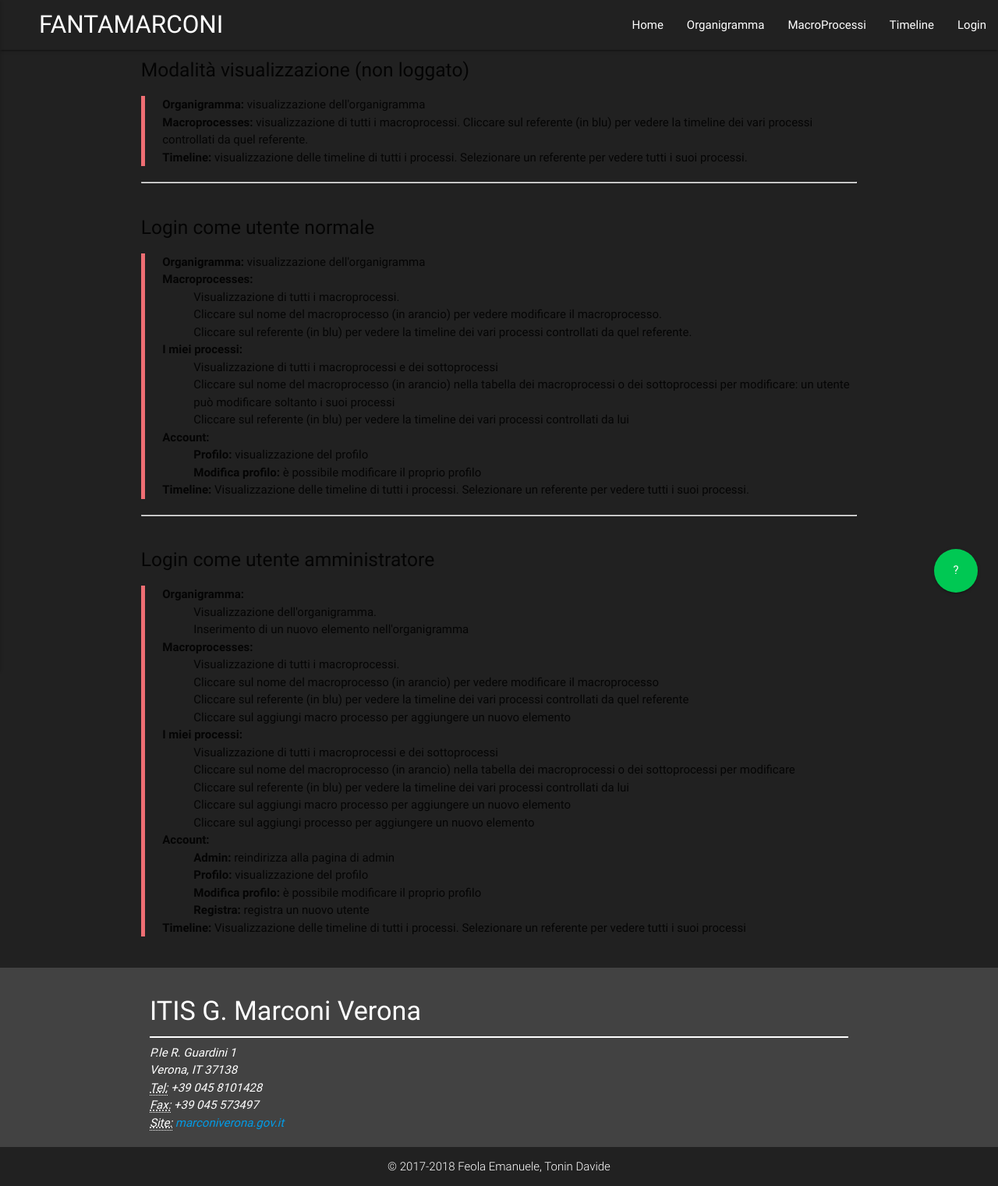
After one commit to DavideTonin99/djfantamarconi, a Django app: page /help/ in a window 1280 px wide. The commit adds this page. Shown: the whole page at 78% size. Run offline with Django 3.2, Linux system fonts and the light colour scheme; some libraries are stand-ins or nearby versions.

Commit message:
Added help page for the user

```diff
--- a/djfantamarconi/settings.py
+++ b/djfantamarconi/settings.py
@@ -23,7 +23,7 @@ PROJECT_ROOT = os.path.dirname(os.path.abspath(__file__))
 SECRET_KEY = 'xxx'
 
 # SECURITY WARNING: don't run with debug turned on in production!
-DEBUG = False
+DEBUG = True
 
 ALLOWED_HOSTS = ['*']
 
--- a/fantamarconi/urls.py
+++ b/fantamarconi/urls.py
@@ -2,7 +2,7 @@ from django.conf.urls import url
 from django.views.generic import RedirectView, UpdateView
 from fantamarconi.views import ( home, organogram, get_organogram,
                                 timeline, get_timeline, ProcessesView, MyProcessesView,
-                                view_profile, edit_profile, register, get_user_info )
+                                view_profile, edit_profile, register, get_user_info, help_view )
 from django.contrib.auth.views import login, logout
 from django.contrib.auth.decorators import login_required
 from .models import Processes, Timeline
@@ -43,5 +43,6 @@ urlpatterns = [
     url(r'^profile/$', view_profile, name='view-profile'),
     url(r'^profile/edit/$', edit_profile, name='edit-profile'),
     url(r'^register/$', register, name='register'),
-    url(r'^ajax/get_user_info/$', get_user_info, name='get_user_info')
+    url(r'^ajax/get_user_info/$', get_user_info, name='get_user_info'),
+    url(r'^help/$', help_view, name='help')
 ]
--- a/fantamarconi/views.py
+++ b/fantamarconi/views.py
@@ -13,6 +13,10 @@ from fantamarconi.models import Processes, Timeline, Organogram
 
 def home(request):
     return render(request, template_name='home.html')
+
+
+def help_view(request):
+    return render(request, template_name='help.html')
 
 
 class ProcessesView(TemplateView):
--- a/templates/base.html
+++ b/templates/base.html
@@ -87,9 +87,10 @@
         </header>
         {% endif %}-->
 
-        <div id="content-container">
+        <div id="content-container" style="position: relative">
 			<div class="container" id="content">
                 {% block content %}{% endblock %}
+                <a href="{% url 'help' %}" target="_blank" class="btn-floating btn-large waves-effect waves-light green accent-4" style="position: fixed; bottom: 5%; right: 2%;">?</a>
 			</div>
 		</div>
 
--- /dev/null
+++ b/templates/help.html
@@ -0,0 +1,78 @@
+{% extends "base.html" %}
+{% load static %}
+{% block title %} <title>Fantamarconi | HELP</title> {% endblock %}
+
+{% block content %}
+    <div class="row">
+        <h5>Modalità visualizzazione (non loggato)</h5>
+        <blockquote class="left-align">
+            <ul>
+                <li><b>Organigramma:</b> visualizzazione dell'organigramma</li>
+                <li><b>Macroprocesses:</b> visualizzazione di tutti i macroprocessi. Cliccare sul referente (in blu) per vedere la timeline dei vari processi controllati da quel referente.</li>
+                <li><b>Timeline:</b> visualizzazione delle timeline di tutti i processi. Selezionare un referente per vedere tutti i suoi processi.</li>
+            </ul>
+        </blockquote>
+        <hr>
+        <br>
+        <h5>Login come utente normale</h5>
+        <blockquote class="left-align">
+            <ul>
+                <li><b>Organigramma:</b> visualizzazione dell'organigramma</li>
+                <li><b>Macroprocesses:</b></li>
+                    <ul style="margin-left: 40px;">
+                        <li>Visualizzazione di tutti i macroprocessi.</li>
+                        <li>Cliccare sul nome del macroprocesso (in arancio) per vedere modificare il macroprocesso.</li>
+                        <li>Cliccare sul referente (in blu) per vedere la timeline dei vari processi controllati da quel referente.</li>
+                    </ul>
+                <li><b>I miei processi:</b></li>
+                    <ul style="margin-left: 40px;">
+                        <li>Visualizzazione di tutti i macroprocessi e dei sottoprocessi</li>
+                        <li>Cliccare sul nome del macroprocesso (in arancio) nella tabella dei macroprocessi o dei sottoprocessi per modificare: un utente può modificare soltanto i suoi processi</li>
+                        <li>Cliccare sul referente (in blu) per vedere la timeline dei vari processi controllati da lui</li>
+                    </ul>
+                    <li><b>Account:</b></li>
+                    <ul style="margin-left: 40px;">
+                        <li><b>Profilo: </b>visualizzazione del profilo</li>
+                        <li><b>Modifica profilo: </b>è possibile modificare il proprio profilo</li>
+                    </ul>
+                <li><b>Timeline:</b> Visualizzazione delle timeline di tutti i processi. Selezionare un referente per vedere tutti i suoi processi.</li>
+            </ul>
+        </blockquote>
+        <hr>
+        <br>
+        <h5>Login come utente amministratore</h5>
+        <blockquote class="left-align">
+            <ul>
+                <li><b>Organigramma:</b></li>
+                    <ul style="margin-left: 40px;">
+                        <li>Visualizzazione dell'organigramma.</li>
+                        <li>Inserimento di un nuovo elemento nell'organigramma</li>
+                    </ul>
+
+                <li><b>Macroprocesses:</b></li>
+                    <ul style="margin-left: 40px;">
+                        <li>Visualizzazione di tutti i macroprocessi.</li>
+                        <li>Cliccare sul nome del macroprocesso (in arancio) per vedere modificare il macroprocesso</li>
+                        <li>Cliccare sul referente (in blu) per vedere la timeline dei vari processi controllati da quel referente</li>
+                        <li>Cliccare sul aggiungi macro processo per aggiungere un nuovo elemento</li>
+                    </ul>
+                    <li><b>I miei processi:</b></li>
+                    <ul style="margin-left: 40px;">
+                        <li>Visualizzazione di tutti i macroprocessi e dei sottoprocessi</li>
+                        <li>Cliccare sul nome del macroprocesso (in arancio) nella tabella dei macroprocessi o dei sottoprocessi per modificare</li>
+                        <li>Cliccare sul referente (in blu) per vedere la timeline dei vari processi controllati da lui</li>
+                        <li>Cliccare sul aggiungi macro processo per aggiungere un nuovo elemento</li>
+                        <li>Cliccare sul aggiungi processo per aggiungere un nuovo elemento</li>
+                    </ul>
+                    <li><b>Account:</b></li>
+                    <ul style="margin-left: 40px;">
+                        <li><b>Admin: </b>reindirizza alla pagina di admin</li>
+                        <li><b>Profilo: </b>visualizzazione del profilo</li>
+                        <li><b>Modifica profilo: </b>è possibile modificare il proprio profilo</li>
+                        <li><b>Registra: </b>registra un nuovo utente</li>
+                    </ul>
+                <li><b>Timeline:</b> Visualizzazione delle timeline di tutti i processi. Selezionare un referente per vedere tutti i suoi processi</li>
+            </ul>
+        </blockquote>
+    </div>
+{% endblock %}
```
